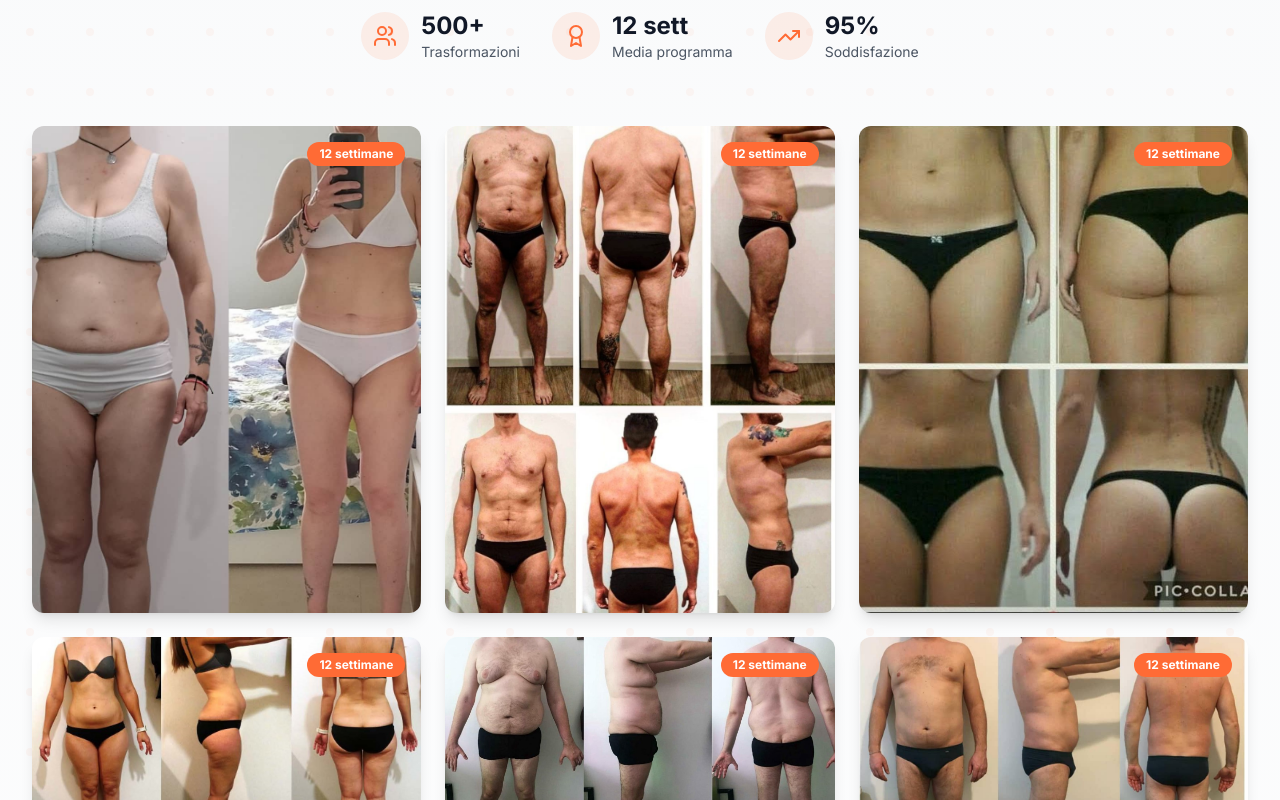
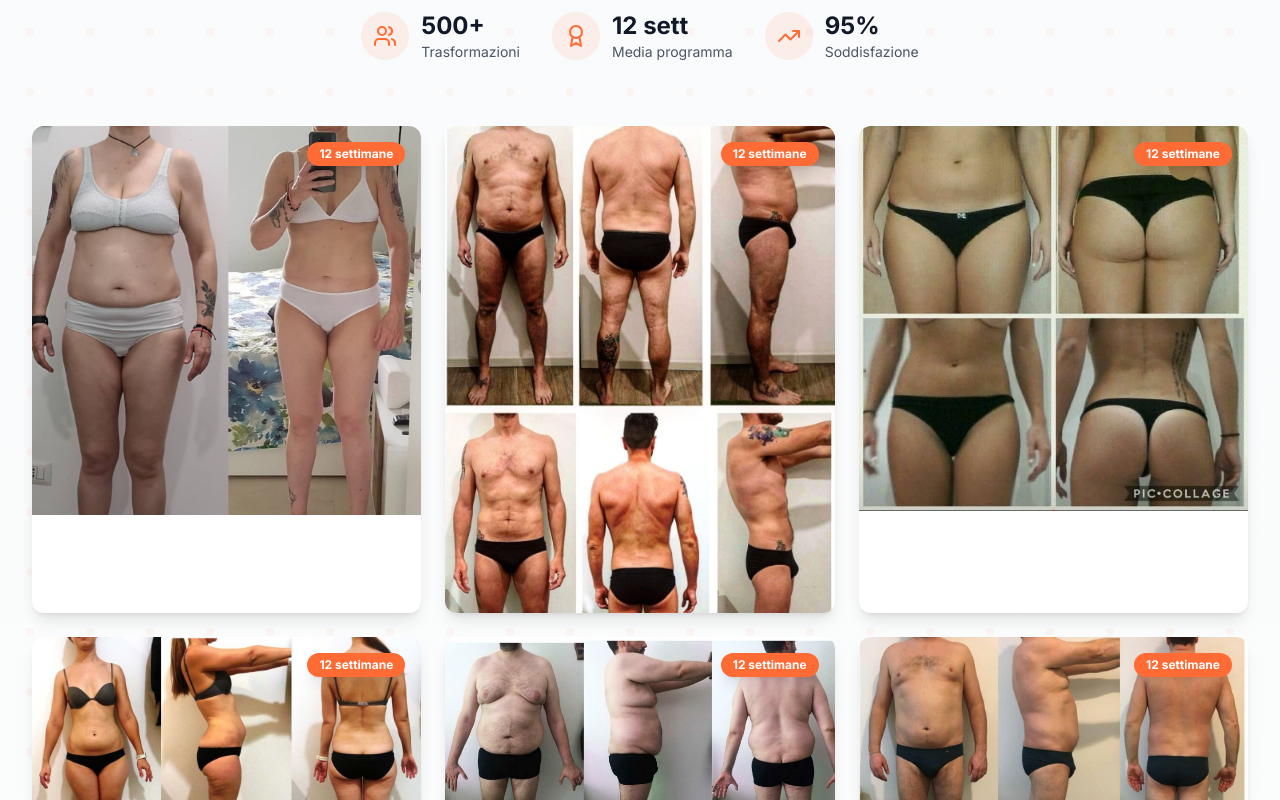
Before and after one commit to Padu76/tornoinforma-landing, a Next.js app: page / in a window 1280 px wide. Shown: the part 2260-3060 px from the top of the page. Built offline with nearby package versions, Linux system fonts and the light colour scheme.

Commit message:
Fix Transformations - immagini complete senza tagli con object-contain

```diff
--- a/app/components/Transformations.tsx
+++ b/app/components/Transformations.tsx
@@ -94,12 +94,13 @@ export default function Transformations() {
               viewport={{ once: true }}
               className="group relative bg-white rounded-xl shadow-lg overflow-hidden hover:shadow-2xl transition-all duration-300"
             >
-              <div className="relative aspect-[4/5]">
+              <div className="relative w-full h-auto">
                 <Image
                   src={`/transformations/transformation-${transformation.id}.jpg`}
                   alt={`Trasformazione cliente ${transformation.id}`}
-                  fill
-                  className="object-cover"
+                  width={800}
+                  height={1000}
+                  className="w-full h-auto object-contain"
                   sizes="(max-width: 768px) 100vw, (max-width: 1024px) 50vw, 33vw"
                 />
 
@@ -118,7 +119,7 @@ export default function Transformations() {
                 </div>
 
                 {/* Badge */}
-                <div className="absolute top-4 right-4 bg-primary text-white px-3 py-1 rounded-full text-xs font-bold">
+                <div className="absolute top-4 right-4 bg-primary text-white px-3 py-1 rounded-full text-xs font-bold shadow-lg">
                   {transformation.duration}
                 </div>
               </div>
```
